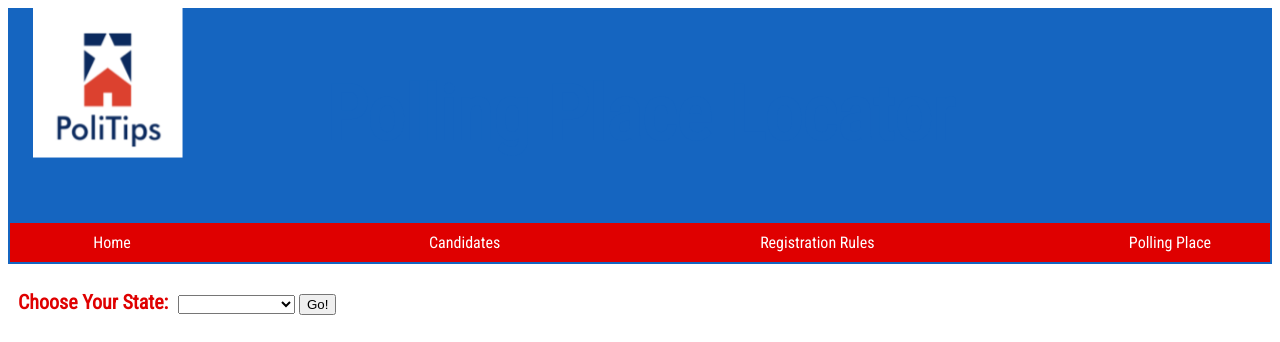
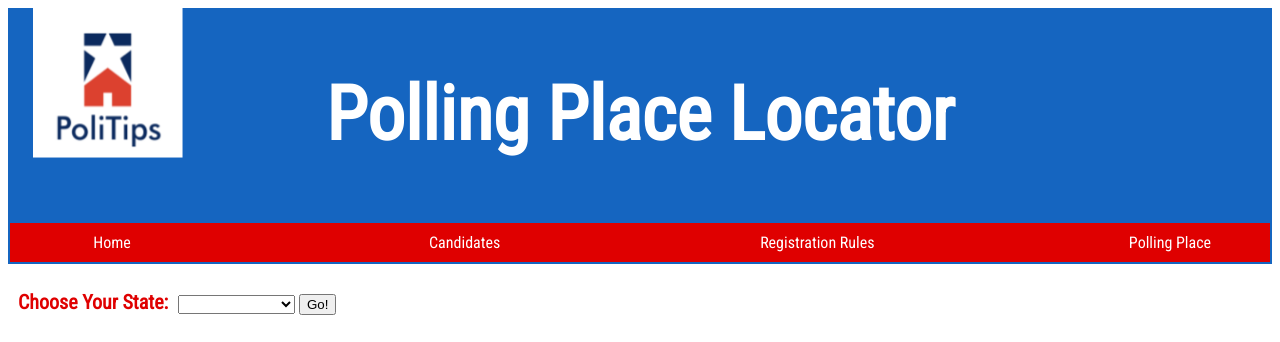
Before and after one commit to minestronesoprano/politips, a Python web app: template templates/pollingplace.html in a window 1280 px wide. Shown: the top 342 px of the page. Run offline with Jinja, Linux system fonts and the light colour scheme; the template is opened without the code that fills it, so the values that code supplies are empty.

Commit message:
Fixed text color

```diff
--- a/static/home-Politips.css
+++ b/static/home-Politips.css
@@ -11,7 +11,7 @@ body{
   width: 200px;
 }
 .banner{
-  color:#1565c0;
+  color: white;
   text-align: center;
   font-size: 25px;
   margin:auto;
--- a/static/pollingplace.css
+++ b/static/pollingplace.css
@@ -11,7 +11,7 @@ body{
   width: 200px;
 }
 #header{
-  color:#1565c0;
+  color: white;
   text-align: center;
   font-size: 50px;
   margin:auto;
```
Also changed, not shown: 1 other file.
